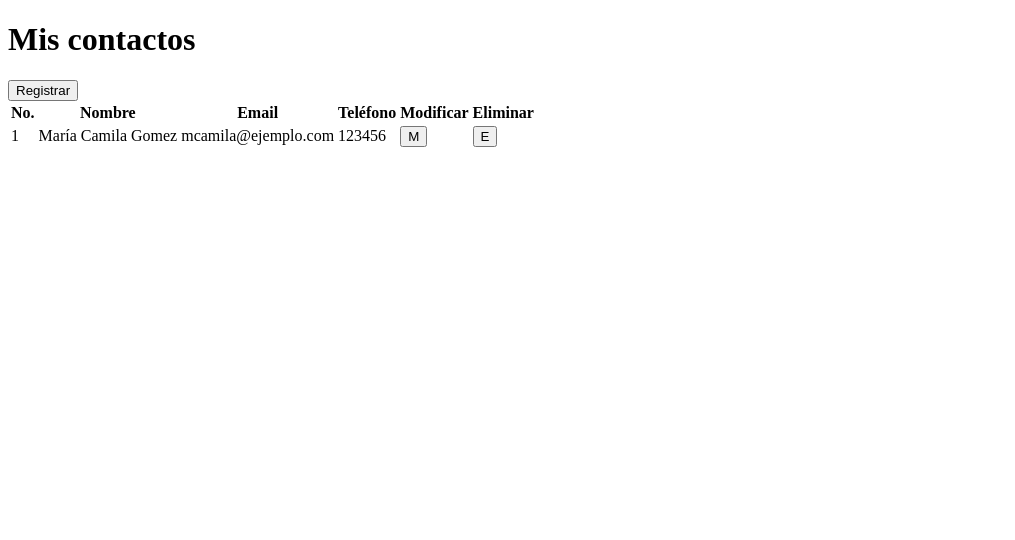
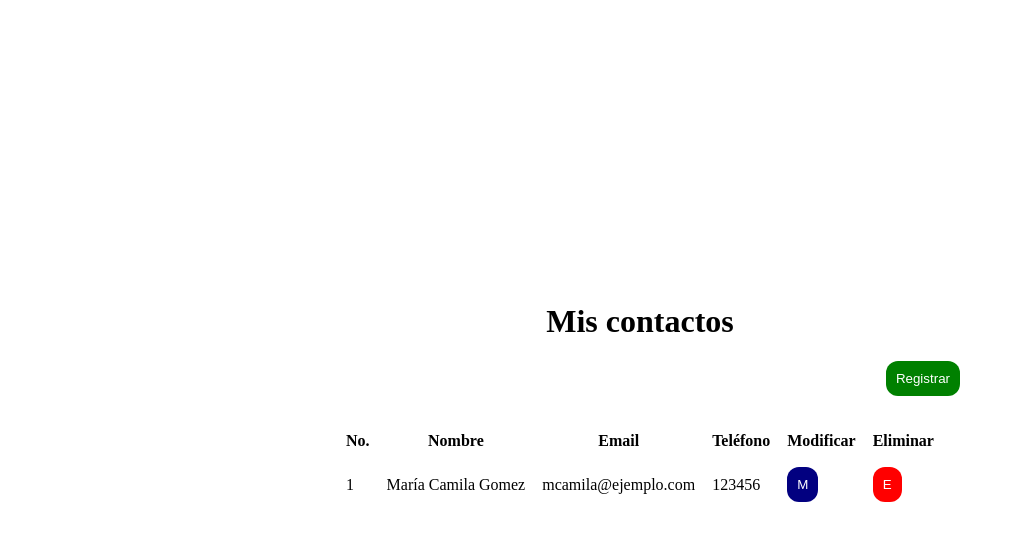
Before and after one commit to JMauricio05/contactos_web, a plain HTML site: page index.html in a window 1280 px wide. Shown: the whole page, without its empty margins (0-1015 px from the left). Drawn offline with Linux system fonts and the light colour scheme.

Commit message:
Se agregaron los estilos de la tabla

```diff
--- /dev/null
+++ b/css/index.css
@@ -0,0 +1,70 @@
+body {
+    margin: 0;
+}
+
+.contentPage {
+    width: 100vw;
+    height: 100vh;
+    display: flex;
+    flex-direction: column;
+    align-items: center;
+    justify-content: center;
+}
+
+.contentTitulo {
+    width: 50%;
+    text-align: center;
+}
+
+.contentBtnRegistrar {
+    width: 50%;
+    display: flex;
+    align-items: center;
+    justify-content: right;
+    padding-bottom: 20px;
+}
+
+.contentListaContactos {
+    width: 50%;
+    display: flex;
+    align-items: flex-start;
+    justify-content: center;
+}
+
+.tableLista {
+    border-spacing: 15px;
+}
+
+.btnRegistrar {
+    padding: 10px;
+    color: #ffffff;
+    background-color: #008000;
+    border: 0;
+    border-radius: 12px;
+}
+
+.btnRegistrar:hover {
+    background-color: #014c01;
+    box-shadow: 1px 1px 1px 1px #000000;
+}
+
+.btnRegistrar:active{
+    background-color: #ffffff;
+    color: #008000;
+}
+
+.btnModificar {
+    padding: 10px;
+    color: #ffffff;
+    background-color: #020080;
+    border: 0;
+    border-radius: 12px;
+}
+
+.btnElimiar {
+    padding: 10px;
+    color: #ffffff;
+    background-color: #ff0000;
+    border: 0;
+    border-radius: 12px;
+}
--- a/index.html
+++ b/index.html
@@ -4,18 +4,19 @@
 <head>
     <meta charset="UTF-8">
     <title>Mis contactos</title>
+    <link href="css/index.css" rel="stylesheet">
 </head>
 
 <body>
-    <div>
-        <div>
+    <div class="contentPage">
+        <div class="contentTitulo">
             <h1>Mis contactos</h1>
         </div>
-        <div>
-            <button>Registrar</button>
+        <div class="contentBtnRegistrar">
+            <button class="btnRegistrar">Registrar</button>
         </div>
-        <div>
-            <table>
+        <div class="contentListaContactos">
+            <table class="tableLista">
                 <thead>
                     <tr>
                         <th>No.</th>
@@ -33,10 +34,10 @@
                         <td>mcamila@ejemplo.com</td>
                         <td>123456</td>
                         <td>
-                            <button>M</button>
+                            <button class="btnModificar">M</button>
                         </td>
                         <td>
-                            <button>E</button>
+                            <button class="btnElimiar">E</button>
                         </td>
                     </tr>
                 </tbody>
```
